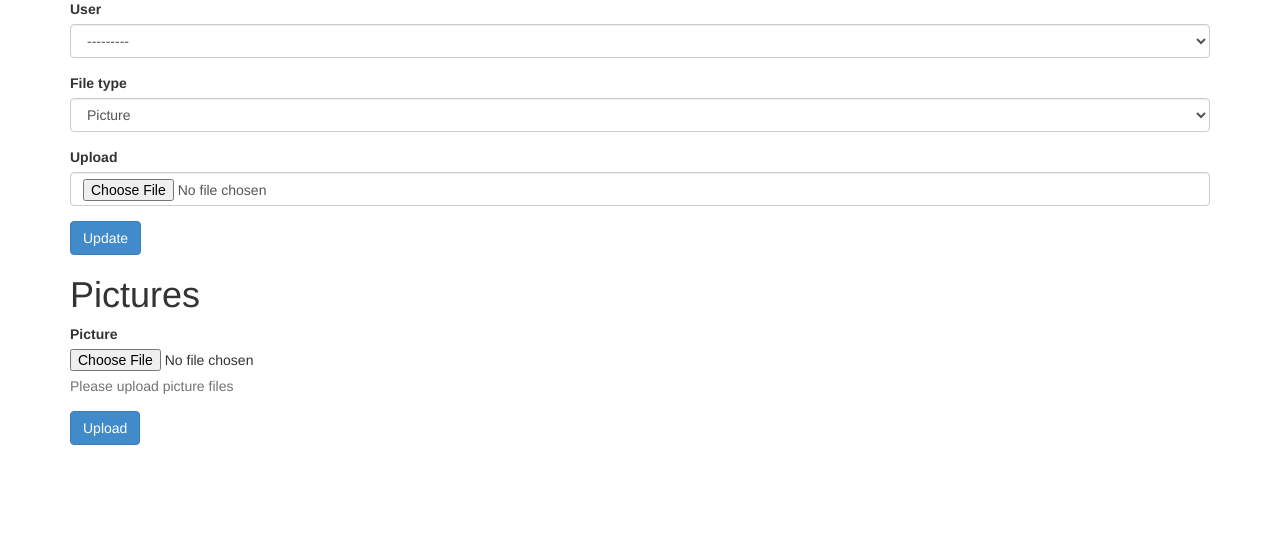
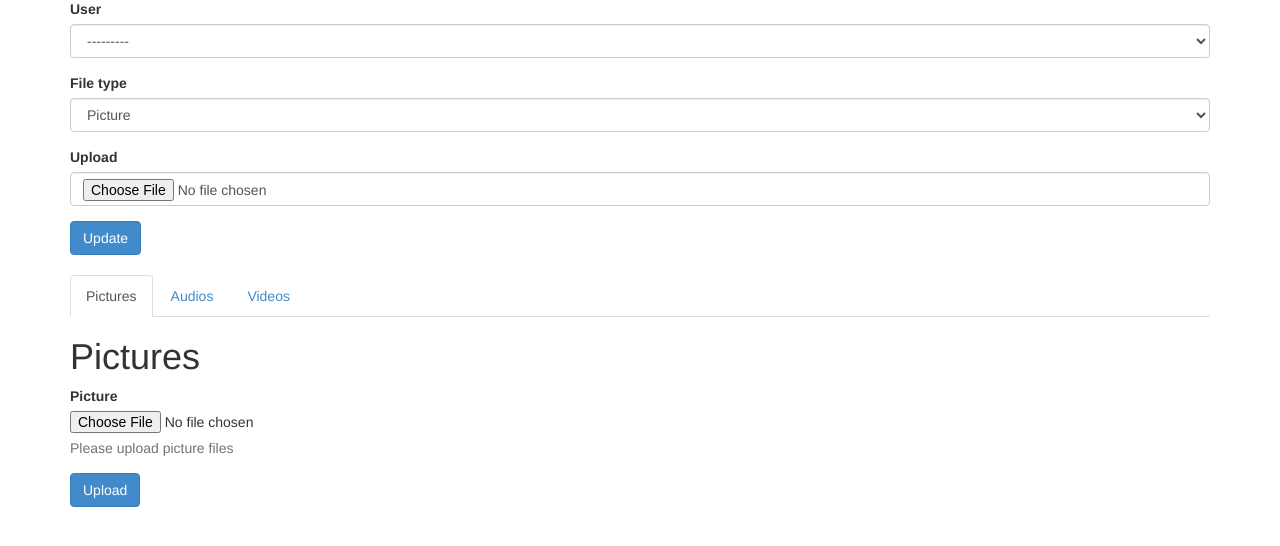
Before and after one commit to goldsoft1206/massive-octo-ninja, a Django app: template app/templates/profile.html in a window 1280 px wide. Shown: the part 121-667 px from the top of the page. Run offline with Django 3.2, Linux system fonts and the light colour scheme; the template is opened without the code that fills it: values that come from a table or form of the project are taken from there, others are empty; some libraries are stand-ins or nearby versions.

Commit message:
bootstrap tab adopted

```diff
--- a/app/templates/profile.html
+++ b/app/templates/profile.html
@@ -14,6 +14,18 @@
 	<button class="btn btn-primary" type="submit">Update</button>
 </form>
 
+<br/>
+
+<!-- Nav tabs -->
+<ul class="nav nav-tabs" role="tablist">
+  	<li role="presentation" class="active"><a href="#pictures" role="tab" data-toggle="tab">Pictures</a></li>
+  	<li role="presentation"><a href="#audios" role="tab" data-toggle="tab">Audios</a></li>
+  	<li role="presentation"><a href="#videos" role="tab" data-toggle="tab">Videos</a></li>
+</ul>
+
+<!-- Tab panes -->
+<div class="tab-content">
+  	<div role="tabpanel" class="tab-pane active" id="pictures">
   		<h1>{% trans "Pictures" %}</h1>
 
 		{% if pictures %}
@@ -45,6 +57,12 @@
 		  	</div>
 		  	<button type="submit" class="btn btn-primary">Upload</button>
 		</form>
+  	</div>
+  	<div role="tabpanel" class="tab-pane" id="audios">...</div>
+  	<div role="tabpanel" class="tab-pane" id="videos">...</div>
+</div>
+
+
 
 
 {% endblock %}
```
Lines whose indentation alone changed are shown as unchanged.
